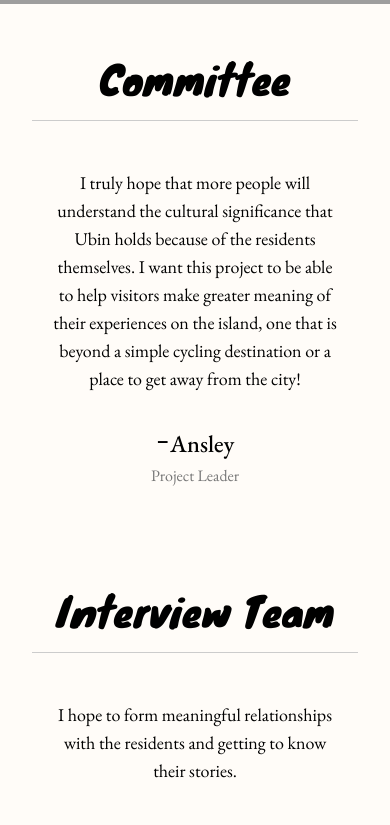
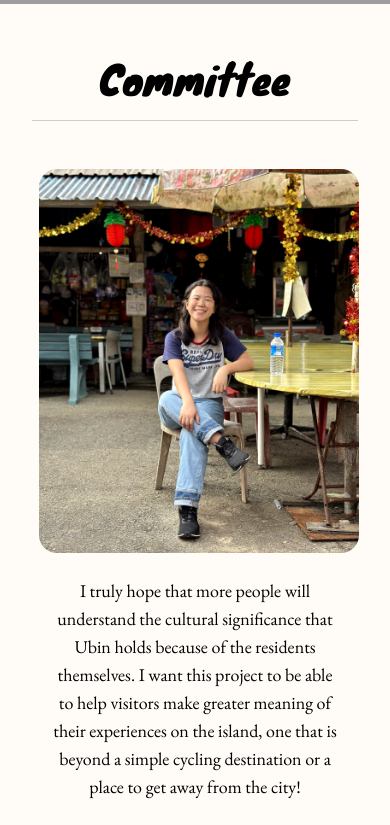
Before and after one commit to jinhanloh2021/ubin-site, a Next.js app: page /team in a window 390 px wide. Shown: the part 840-1665 px from the top of the page. Built offline with nearby package versions, Linux system fonts and the light colour scheme; grey boxes are pictures that could not be loaded.

Commit message:
Change back chat gpt suggestions. It was wrong.

```diff
--- a/components/member-article.tsx
+++ b/components/member-article.tsx
@@ -13,33 +13,28 @@ export default function MemberArticle({ member, align }: Props) {
   const { width } = useWindowSize();
   const isMobile = width < 1280;
   align = isMobile ? 'left' : align;
-
-  const renderMemberImg = () => (
-    <MemberImg src={member.photo} alt={member.alt} />
-  );
-
-  const renderAuthorTag = () => (
-    <AuthorTag name={member.name} title={member.position} position={align} />
-  );
-
-  const renderStatement = () => (
-    <p
-      className={`font-body lg:text-xl text-lg leading-[1.75rem] px-3 text-center ${
-        align === 'left' ? 'lg:text-left' : 'lg:text-right'
-      }`}
-    >
-      {member.statement}
-    </p>
-  );
-
   return (
     <article className='lg:py-16 py-12 lg:px-[24%] md:px-[18%] px-[10%] flex flex-col xl:flex-row justify-between gap-6 lg:gap-8 align-middle'>
-      {align === 'left' && !isMobile && renderMemberImg()}
+      {(align === 'left' && !isMobile) || (
+        <MemberImg src={member.photo} alt={member.alt} />
+      )}
       <div className='flex flex-col justify-center gap-8'>
-        {renderStatement()}
-        {renderAuthorTag()}
+        <p
+          className={`font-body lg:text-xl text-lg leading-[1.75rem] px-3 text-center ${
+            align === 'left' ? 'lg:text-left' : 'lg:text-right'
+          }`}
+        >
+          {member.statement}
+        </p>
+        <AuthorTag
+          name={member.name}
+          title={member.position}
+          position={align}
+        />
       </div>
-      {!(align === 'left') && !isMobile && renderMemberImg()}
+      {!(align === 'left') || isMobile || (
+        <MemberImg src={member.photo} alt={member.alt} />
+      )}
     </article>
   );
 }
```
